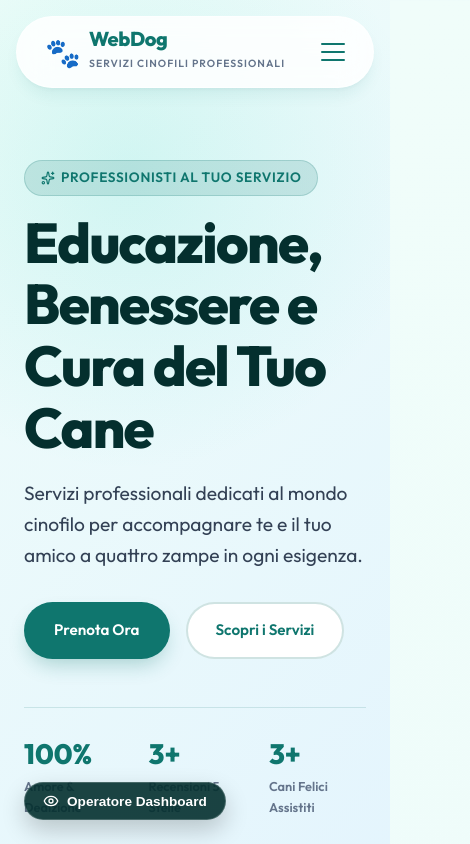
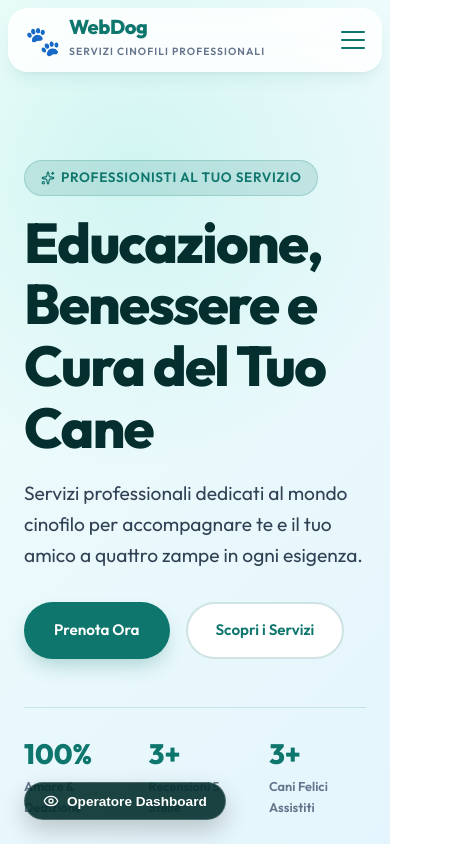
Before and after one commit to DotHack88/WebDog, a React (Vite) app: page / in a window 390 px wide. Shown: the top 844 px of the page, 470 px wide, since content can reach past the window. Built offline with nearby package versions, Linux system fonts and the light colour scheme.

Commit message:
fix mobile nvabar

```diff
--- a/src/index.css
+++ b/src/index.css
@@ -586,6 +586,7 @@ main {
 .mobile-menu-toggle {
   display: none;
 }
+
 .mobile-nav-overlay {
   display: none;
 }
@@ -594,6 +595,7 @@ main {
   .desktop-nav {
     display: none !important;
   }
+
   .desktop-ctas {
     display: none !important;
   }
@@ -679,4 +681,51 @@ main {
     color: var(--primary);
     outline: none;
   }
+
+  /* Fix header centering on mobile (overrides inline styles) */
+  header.glass-panel {
+    top: 8px !important;
+    width: calc(100% - 16px) !important;
+    max-width: 100% !important;
+    padding: 8px 16px !important;
+    border-radius: 20px !important;
+    left: 50% !important;
+    transform: translateX(-50%) !important;
+    box-sizing: border-box !important;
+  }
+
+  /* Fix mobile overlay width to match header */
+  .mobile-nav-overlay {
+    top: 76px;
+    width: calc(100% - 16px);
+  }
+
+  /* Fix calendar centering and overflow on mobile */
+  .calendar-container {
+    width: 100%;
+    overflow-x: hidden;
+  }
+
+  .calendar-grid {
+    gap: 3px;
+  }
+
+  .calendar-cell {
+    min-height: 34px;
+    padding: 4px 2px;
+  }
+
+  .calendar-cell-num {
+    font-size: 0.75rem;
+  }
+
+  .calendar-cell-status {
+    width: 5px;
+    height: 5px;
+  }
+
+  .calendar-day-label {
+    font-size: 0.65rem;
+    padding: 4px 0;
+  }
 }
```
Also changed, not shown: src/App.jsx (+22 -23 lines).
